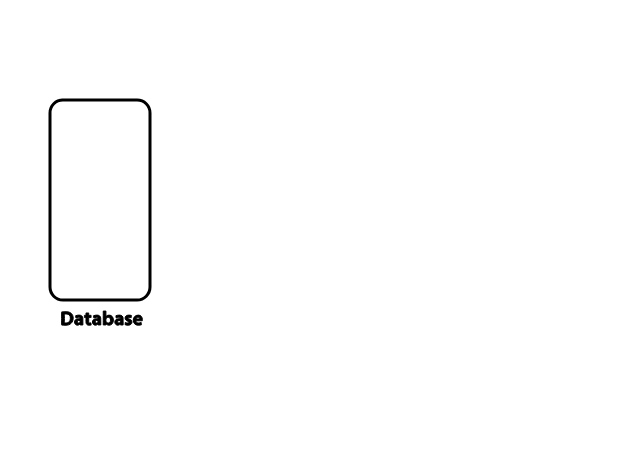
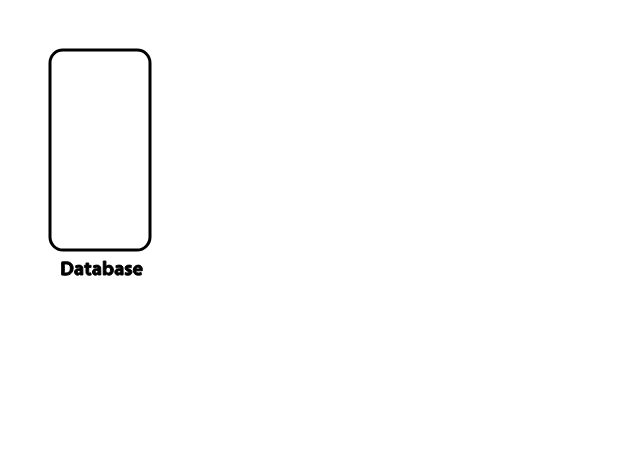
Before and after one commit to eoftedal/gofigure, a plain HTML site: page blog.html in a window 1280 px wide. Shown: the whole page, without its empty margins (0-640 px from the left). Drawn offline with Linux system fonts and the light colour scheme.

Commit message:
Smaller blog

```diff
--- a/blog.html
+++ b/blog.html
@@ -15,6 +15,7 @@ body {
 #dds { background: url(paper-texture.jpg) 50px 0px no-repeat;
     padding-top: 0px;
     margin-left: -50px;
+    margin-top: -50px;
 }
 
 </style>
@@ -24,16 +25,14 @@ body {
 <div id="dds" style=""></div>
 <script>
 
-    var figure = gofigure.create('dds', '780', '450');
+    var figure = gofigure.create('dds', '650', '350');
     var opts = {arrowheads: "end" };
     figure.box(100, 100, 100, 200, opts).centeredText(150, 320, "Database").animate();
 
 
     var steps = [
-        figure.arrow(200, 200, 300, 200, opts),
-        figure.box(300, 100, 100, 200, opts).centeredText(350, 320, "Server"),
-        figure.arrow(400, 200, 500, 200, opts),
-        figure.box(500, 100, 100, 200, opts).centeredText(550, 320, "Browser")
+        figure.arrow(200, 200, 300, 200, opts).box(300, 100, 100, 200, opts).centeredText(350, 320, "Server"),
+        figure.arrow(400, 200, 500, 200, opts).box(500, 100, 100, 200, opts).centeredText(550, 320, "Browser")
     ];
     figure.bindClick(steps);
 
```
